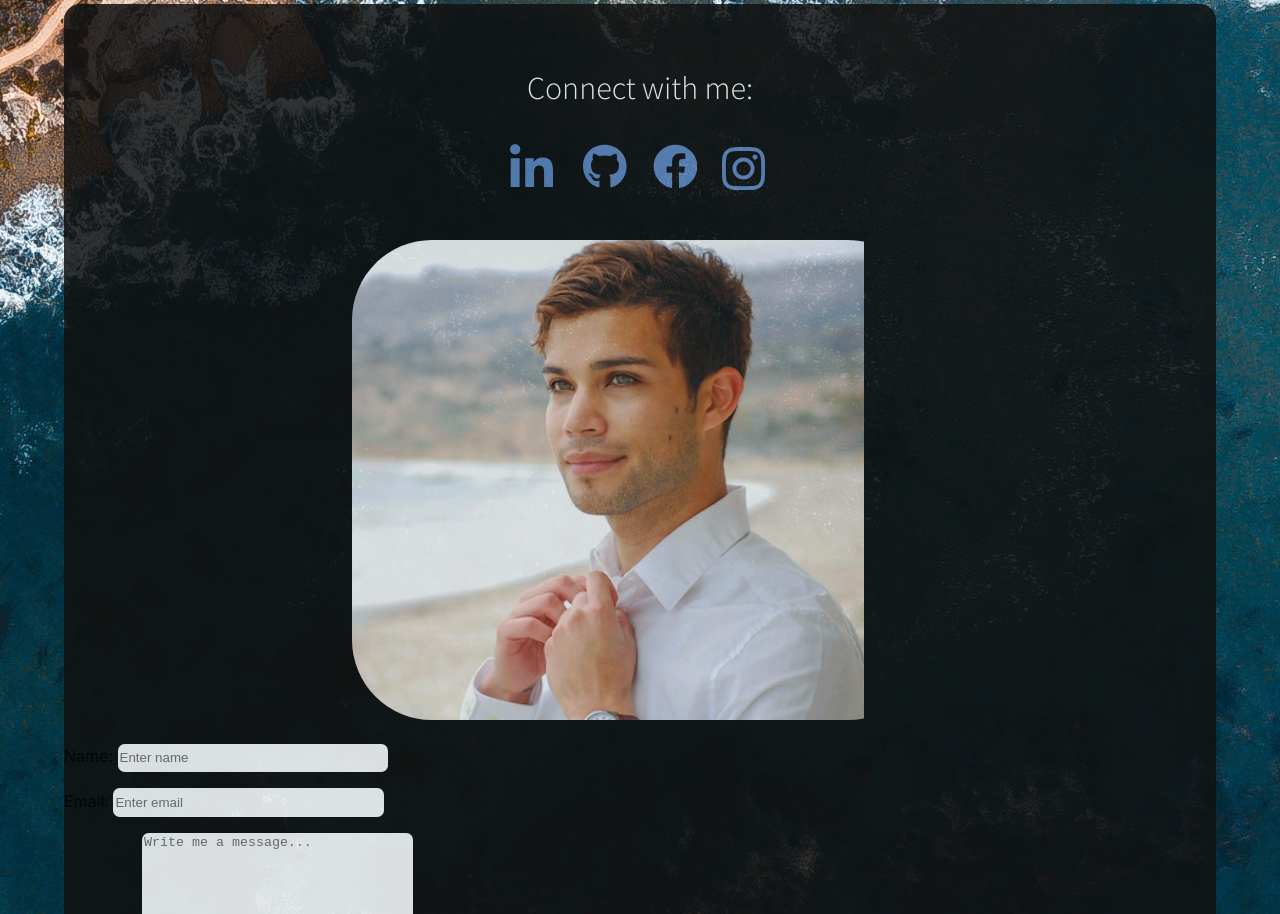
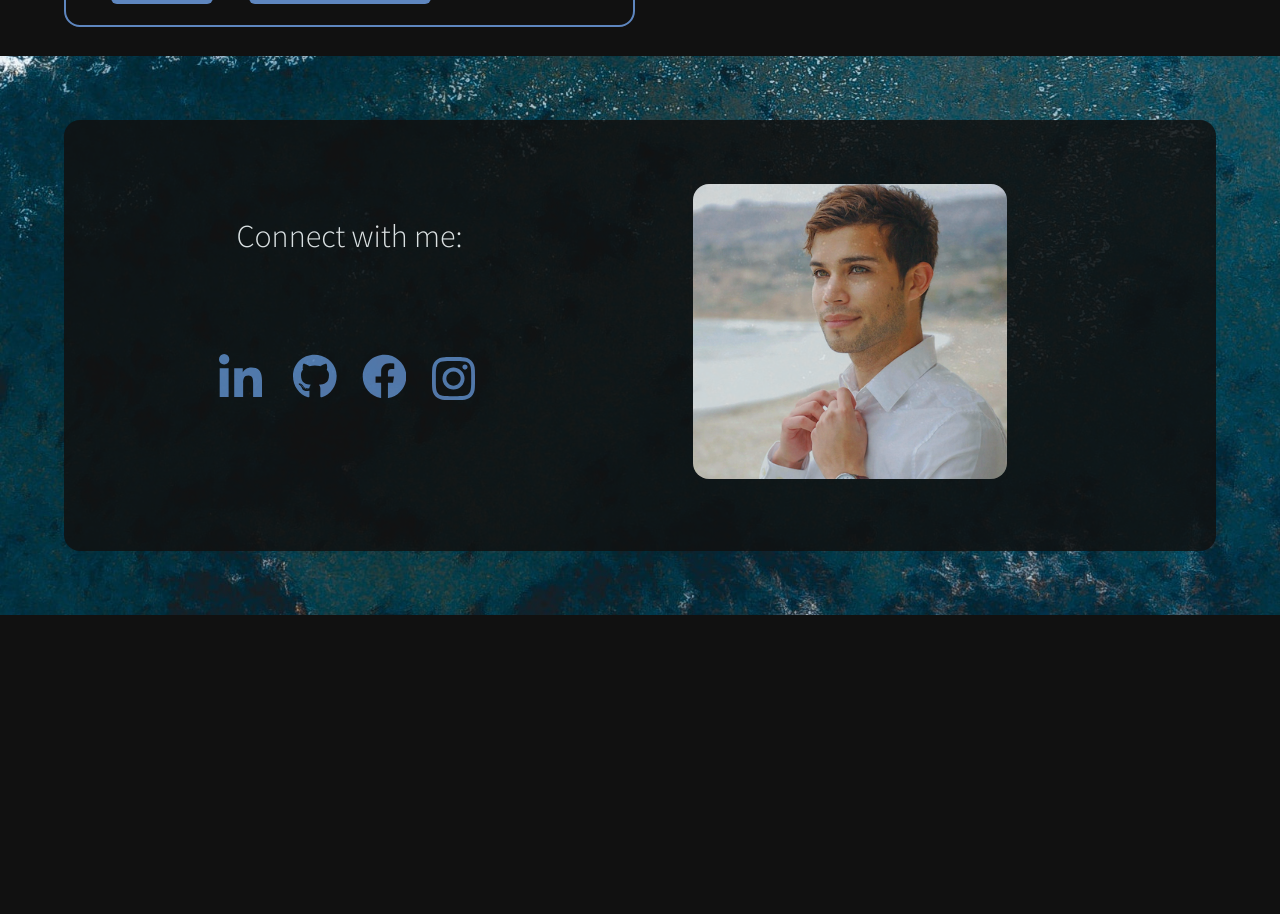
Before and after one commit to jimmygranadino/portfolio-react, a React (Create React App) app: page / in a window 1280 px wide. Shown: the part 2740-3654 px from the top of the page. After the commit the page ends 3355 px from the top, so only its background shows below. Built offline with nearby package versions, Linux system fonts and the light colour scheme; a web font is replaced by a local one.

Commit message:
rebuild complete

```diff
--- a/src/App.css
+++ b/src/App.css
@@ -81,42 +81,6 @@ a:hover {
   padding: 0 10% 5%;
 }
 
-.contact-card {
-  background: #111111;
-  margin: 5%;
-  padding: 5% 0 3% 0;
-  opacity: 0.85;
-  border-radius: 1em;
-}
-
-.contact-heading {
-  color: #ffffff;
-  font-size: 2.5vw;
-  font-family: 'Source Sans Pro', sans-serif;
-  font-weight: 300;
-  margin: 0 auto;
-  text-align: center;
-}
-
-.social {
-  display: flex;
-  align-content: center;
-  justify-content: center;
-  margin: 0 auto;
-  padding-top: 1em;
-}
-
-.link-deco {
-  text-decoration: none;
-  color: #5e86bf;
-  transition: all 0.8s;
-  font-weight: 900;
-}
-
-.link-deco:hover {
-  color: #ffffff;
-}
-
 .port-title-card {
   background: #5e86bf;
   margin: 0;
@@ -158,63 +122,10 @@ a:hover {
   background-color: #ffffff;
 }
 
-.skill-list {
-  display: flex;
-  margin-top: 0 auto;
-  justify-content: space-between;
-  justify-items: left;
-}
 
-.avatar {
-  margin: 3vh auto;;
-  vertical-align: middle;
-  width: 50%;
-  height: 30em;
-  border-radius: 5em;
-  background-image: url('./images/avatar.jpeg');
-  background-repeat: no-repeat;
-  background-size: contain;
-  background-attachment: scroll;
-}
 
-.icon-spacing {
-  margin: 0 1vw;
-}
 
-.heavy-text {
-  font-weight: 700;
-  letter-spacing: 0.05em;
-  line-height: 3em;
-}
 
-.span-border {
-  display: block;
-  height: 5vh;
-  width: 100%;
-  border-bottom: 1px #ffffff solid;
-}
-
-.res-container {
-  display: flex;
-  justify-content: center;
-  align-items: center;
-}
-
-.res-link {
-  color: #ffffff;
-  background-color: #5e86bf;
-  font-size: 2em;
-  font-family: 'Source Sans Pro', sans-serif;
-  font-weight: 300;
-  margin: 1.25em 1em 0.2em;
-  padding: 10px 55px 10px 55px;
-  border-radius: 0.5em;
-}
-
-.res-link:hover {
-  color: #5e86bf;
-  background-color: #ffffff;
-}
 
 
 
@@ -423,6 +334,47 @@ a:hover {
   font-weight: 400;
 }
 
+.span-border {
+  display: block;
+  width: 100%;
+  border-bottom: 1px #ffffff solid;
+}
+
+.skill-list {
+  display: flex;
+  margin-top: 0 auto;
+  justify-content: space-between;
+  justify-items: left;
+}
+
+.heavy-text {
+  font-weight: 700;
+  letter-spacing: 0.05em;
+  line-height: 3em;
+}
+
+.res-container {
+  display: flex;
+  justify-content: center;
+  align-items: center;
+}
+
+.res-link {
+  color: #ffffff;
+  background-color: #5e86bf;
+  font-size: 2em;
+  font-family: 'Source Sans Pro', sans-serif;
+  font-weight: 300;
+  margin: 1.25em 1em 0.2em;
+  padding: 10px 55px 10px 55px;
+  border-radius: 0.5em;
+}
+
+.res-link:hover {
+  color: #5e86bf;
+  background-color: #ffffff;
+}
+
 .portfolio-grid {
   display: grid;
   grid-template-columns: 2;
@@ -453,44 +405,71 @@ a:hover {
   filter: brightness(120%);
 }
 
-.send-btn {
-  font-family: 'Source Sans Pro', sans-serif;
-  font-weight: 400;
-  font-size: 1em;
-  padding: 0.25em 1em;
-  border-radius: 0.5em;
-  border: 0px;
-  background-color: #5e86bf;
-  color: #ffffff;
-  transition: 0.5s;
-  margin-left: 4.5em;
+.contact-card {
+  background: #111111;
+  margin: 5%;
+  padding: 5% 0 3% 0;
+  opacity: 0.85;
+  border-radius: 1em;
 }
 
-.send-btn:hover {
-  background-color: #ffffff;
-  color: #5e86bf;
+.contact-content {
+  display: grid;
+  grid-template-columns: repeat(2, 1fr);
+  grid-gap: 10px;
+  grid-template-rows: repeat(2, 1fr);
 }
 
-input {
-  border-radius: 0.5em;
-  border: 0px;
-  width: 20em;
-  height: 2em;
+.contact-heading {
+  color: #ffffff;
+  font-size: 2em;
+  font-family: 'Source Sans Pro', sans-serif;
+  font-weight: 300;
+  text-align: center;
 }
 
-textarea {
-  border-radius: 0.5em;
-  border: 0px;
-  width: 20em;
-  height: 20em;
+.social {
+  display: flex;
+  align-content: center;
+  justify-content: center;
+  margin: 0 auto;
+  padding-top: 1em;
+}
+
+.avatar {
+  border-radius: 1em;
+  width: 55%;
+  margin-left: 3em;
+  opacity: 0.95;
+}
+
+.icon-spacing {
+  margin: 0 1vw;
+}
+
+.contact-one {
+  grid-column: 1;
+  grid-row: 1;
+}
+
+.contact-two {
+  grid-column: 1;
+  grid-row: 2;
+}
+
+.contact-three {
+  grid-column: 2;
+  grid-row: 1/3;
 }
 
 @media screen and (max-width: 700px) {
   .navbar a:not(:first-child) {display: none;}
   .navbar {background-color: #111111;}
-  .navbar a.navbar-button {
+  .navbar p.navbar-button {
     float: right;
     display: block;
+    color: #5e86bf;
+    margin: 0.5em;
   }
   .landing-card {
     width: 80%;
@@ -525,6 +504,9 @@ textarea {
   .scroller {
     display: none;
   }
+  .contact-heading {
+    font-size: 1.3em;
+  }
 }
 
 @media screen and (max-width: 700px) {
@@ -532,7 +514,7 @@ textarea {
     position: absolute;
     z-index: 9999;
   }
-  .navbar.responsive a.navbar-button {
+  .navbar.responsive p.navbar-button {
     position: absolute;
     right: 1.5em;
     top: 0.3em;
@@ -545,7 +527,7 @@ textarea {
   }
   .navbar-link {
     background-color: transparent;
-    margin-top: 1.5em;
+    margin-top: 1.6em;
     z-index: 9998;
   }
 }
--- a/src/components/About.jsx
+++ b/src/components/About.jsx
@@ -7,6 +7,9 @@ const About = () => {
             <div className="content">
                 <h1 className="headings" id="about">ABOUT:</h1>
                 <p className="content-text">I'm an enthusiastic solutions-driven developer with an eye towards implementations that optimize business functions. As an analyst by experience & a creative at heart pushing me forward, I deconstruct challenges to their base components to find efficient outcomes while utilizing my soft skills to bring teams together.</p>
+                <p></p>
+                <p className="content-text">On a personal note - I grew up in Los Angeles, attended university in scenic Santa Cruz, poured it on at a startup in San Francisco, and took a globe-trekking gap year while living in Sydney. My life revolves around sports, music, photography and exploring the world one roadtrip/flight at a time.</p>
+                <p>.</p>
                 <span className="span-border"></span>
             </div>
         </section>
--- a/src/components/Contact.jsx
+++ b/src/components/Contact.jsx
@@ -1,13 +1,15 @@
 import React from 'react';
+import Portrait from '../images/avatar.jpeg'
 
 const Contact = () => {
 
     return (
         <section id="contact">
             <div className="contact-card">
-                <p className="contact-heading">Connect with me:</p>
+                <div className="contact-content">
+                    <p className="contact-heading contact-one">Connect with me:</p>
                     <br />
-                <div className="social">
+                    <div className="social contact-two">
                         <div className="icon-spacing">
                             <a href="http://linkedin.com/in/jimmygranadino"><svg height="3em" width="3em" data-icon="linkedin-in" xmlns="http://www.w3.org/2000/svg" viewBox="0 0 500 500"><path fill="currentColor" d="M100.28 448H7.4V148.9h92.88zM53.79 108.1C24.09 108.1 0 83.5 0 53.8a53.79 53.79 0 0 1 107.58 0c0 29.7-24.1 54.3-53.79 54.3zM447.9 448h-92.68V302.4c0-34.7-.7-79.2-48.29-79.2-48.29 0-55.69 37.7-55.69 76.7V448h-92.78V148.9h89.08v40.8h1.3c12.4-23.5 42.69-48.3 87.88-48.3 94 0 111.28 61.9 111.28 142.3V448z"></path></svg></a>
                         </div>
@@ -22,21 +24,10 @@ const Contact = () => {
                         </div>
                     </div>
                     <br />
-                <div className="avatar"></div>
-                <form name="contact" method="POST" data-netlify="true">
-                    <p>
-                        <label>Name: <input type="text" name="name" placeholder="Enter name"/></label>
-                    </p>
-                    <p>
-                        <label>Email: <input type="email" name="email" placeholder="Enter email" /></label>
-                    </p>
-                    <p>
-                        <label>Message: <textarea name="message" placeholder="Write me a message..."></textarea></label>
-                    </p>
-                    <p>
-                        <button type="submit" className="send-btn">Send</button>
-                    </p>
-                </form>
+                    <div className="contact-three">
+                        <img src={Portrait} className="avatar" alt="portrait"/>
+                    </div>
+                </div>
             </div>
         </section>
     )
--- a/src/components/Navbar.jsx
+++ b/src/components/Navbar.jsx
@@ -1,6 +1,5 @@
 import React from 'react';
 import { HashLink as Link } from 'react-router-hash-link';
-import '../images/headerBG.jpg'
 
 const Navbar = () => {
 
@@ -21,11 +20,11 @@ const Navbar = () => {
                 <Link className="navbar-link" to="#portfolio">PORTFOLIO</Link>
                 <Link className="navbar-link" to="#skills">SKILLS</Link>
                 <Link className="navbar-link" to="#about">ABOUT</Link>
-                <a href="javascript:void(0);" className="navbar-button" onClick={myFunction}>
-                    <svg width="2em" height="2em" viewBox="0 0 16 16" fill="currentColor" xmlns="http://www.w3.org/2000/svg">
+                <p className="navbar-button" onClick={myFunction}>
+                    <svg width="1.5em" height="1.5em" viewBox="0 0 16 16" fill="currentColor" xmlns="http://www.w3.org/2000/svg">
                         <path fillRule="evenodd" d="M2.5 11.5A.5.5 0 0 1 3 11h10a.5.5 0 0 1 0 1H3a.5.5 0 0 1-.5-.5zm0-4A.5.5 0 0 1 3 7h10a.5.5 0 0 1 0 1H3a.5.5 0 0 1-.5-.5zm0-4A.5.5 0 0 1 3 3h10a.5.5 0 0 1 0 1H3a.5.5 0 0 1-.5-.5z"/>
                     </svg>
-                </a>
+                </p>
             </div>
         </nav>
     )
```
Also changed, not shown: src/components/Divider.jsx (deleted, +0 -17 lines), src/images/headerBG.jpg (deleted). Lines whose indentation alone changed are shown as unchanged.
